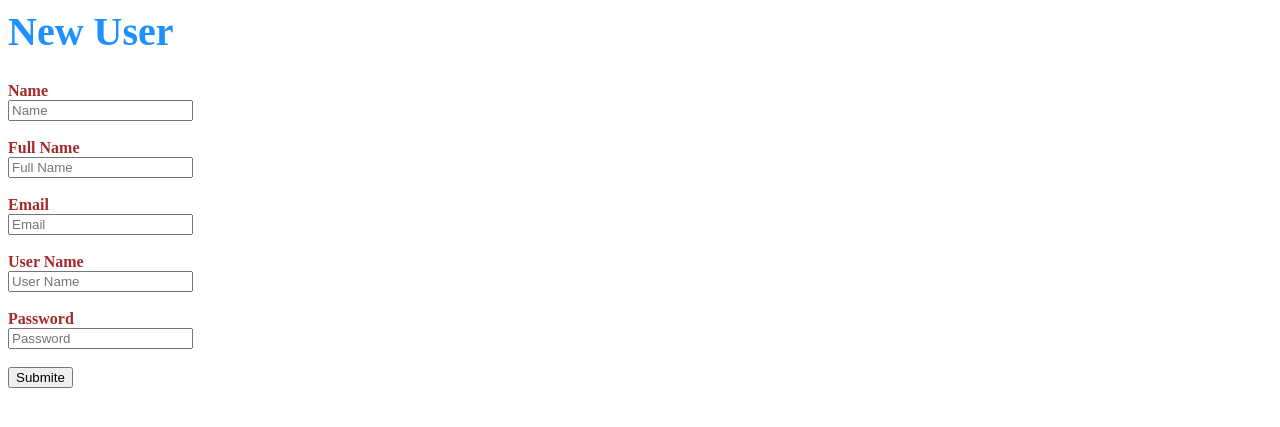
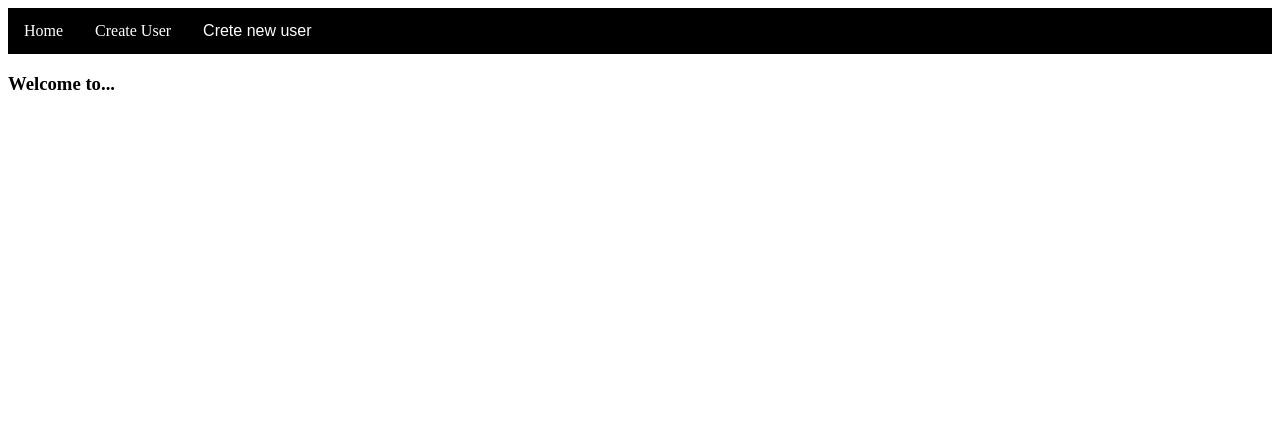
Before and after one commit to Memo93/SAT, a PHP site: page / in a window 1280 px wide. Shown: the top 427 px of the page. Run offline with PHP 8.4, Linux system fonts and the light colour scheme.

Commit message:
index
create a simple menu

```diff
--- a/index.php
+++ b/index.php
@@ -2,43 +2,96 @@
 <head>
     <title>Sistema de Administración de Tajos</title>
     <style>
-        h1{
-            color:dodgerblue;
+
+        .container{
+            overflow: hidden;
+            background-color: black;
             font-family: "Times New Roman";
-            font-style: inherit;
-            font-size: 250%;
+        }
+        .container a {
+            float: left;
+            font-size: 16px;
+            color: white;
+            text-align: center;
+            padding: 14px 16px;
+            text-decoration: none;
+        }
+        .dropdown{
+            float: left;
+            overflow: hidden;
+        }
+        .dropdown .dropbtn {
+            cursor: pointer;
+            font-size: 16px;
+            border: none;
+            outline: none;
+            color: white;
+            padding: 14px 16px;
+            background-color: inherit;
         }
 
-        h2{
-            color: brown;
-            font-family: "Times New Roman";
-            font-style: inherit;
-            font-size: 100%;
+        .container a:hover, .dropdown:hover .dropbtn {
+            background-color: red;
+        }
+
+        .dropdown-content {
+            display: none;
+            position: absolute;
+            background-color: #f9f9f9;
+            min-width: 160px;
+            box-shadow: 0px 8px 16px 0px rgba(0,0,0,0.2);
+            z-index: 1;
+        }
+
+        .dropdown-content a {
+            float: none;
+            color: black;
+            padding: 12px 16px;
+            text-decoration: none;
+            display: block;
+            text-align: left;
+        }
+
+        .dropdown-content a:hover {
+            background-color: #ddd;
+        }
+
+        .show {
+            display: block;
         }
     </style>
 </head>
-<body>
-<h1>
-    <?php
-    echo "New User";
-    ?>
-</h1>
 
-<form action="access.php" method="get">
-    <h2>
-    <label>Name</label><br>
-    <input type="text"  placeholder="Name" name="name"/><br>
-    <br><label>Full Name</label><br>
-    <input type="text"  placeholder="Full Name" name="fullname"/><br>
-    <br><label>Email</label><br>
-    <input type="text"  placeholder="Email" name="email"/><br>
-    <br><label>User Name</label><br>
-    <input type="text" placeholder="User Name" name="username"><br>
-    <br><label>Password</label><br>
-    <input type="password" placeholder="Password" name="password"><br>
-    <br><input type="submit" value="Submite"/>
-    </h2>
+<div class="container">
+    <a href="index.php">Home</a>
+    <a href="create_user.php">Create User</a>
+    <div class="dropdown">
+        <button class="dropbtn" onclick="myFunction()">Crete new user</button>
+        <div class="dropdown-content" id="create_new_user">
+            <a href="#">Link 1</a>
+            <a href="#">Link 2</a>
+            <a href="#">Link 3</a>
+        </div>
+    </div>
+</div>
 
-</form>
-</body>
+<h3>Welcome to...</h3>
+
+<script>
+    /* When the user clicks on the button,
+     toggle between hiding and showing the dropdown content */
+    function myFunction() {
+        document.getElementById("myDropdown").classList.toggle("show");
+    }
+
+    // Close the dropdown if the user clicks outside of it
+    window.onclick = function(e) {
+            if (!e.target.matches('.dropbtn')) {
+                var myDropdown = document.getElementById("myDropdown");
+                if (myDropdown.classList.contains('show')) {
+                    myDropdown.classList.remove('show');
+                }
+            }
+        }
+</script>
 </html>
```
